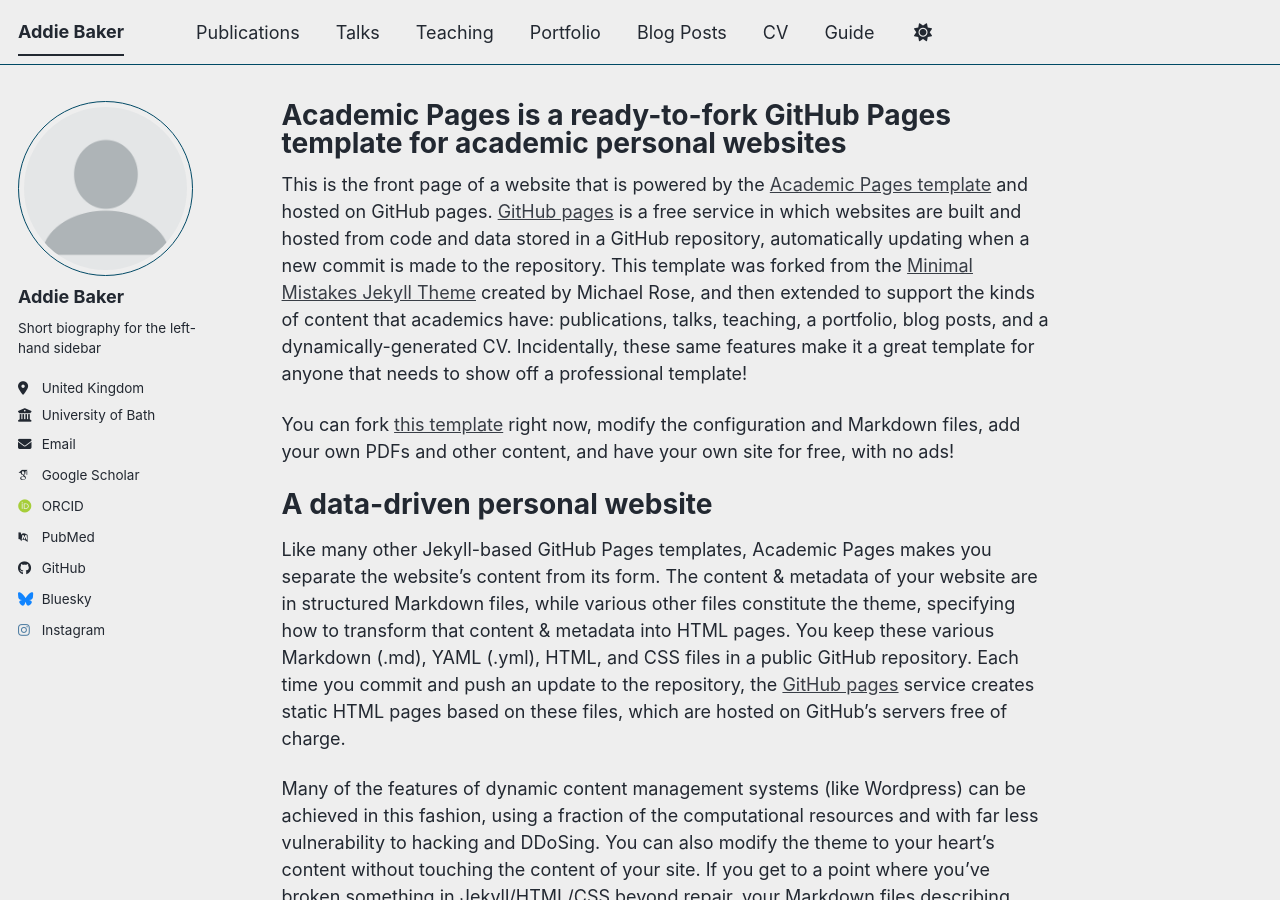
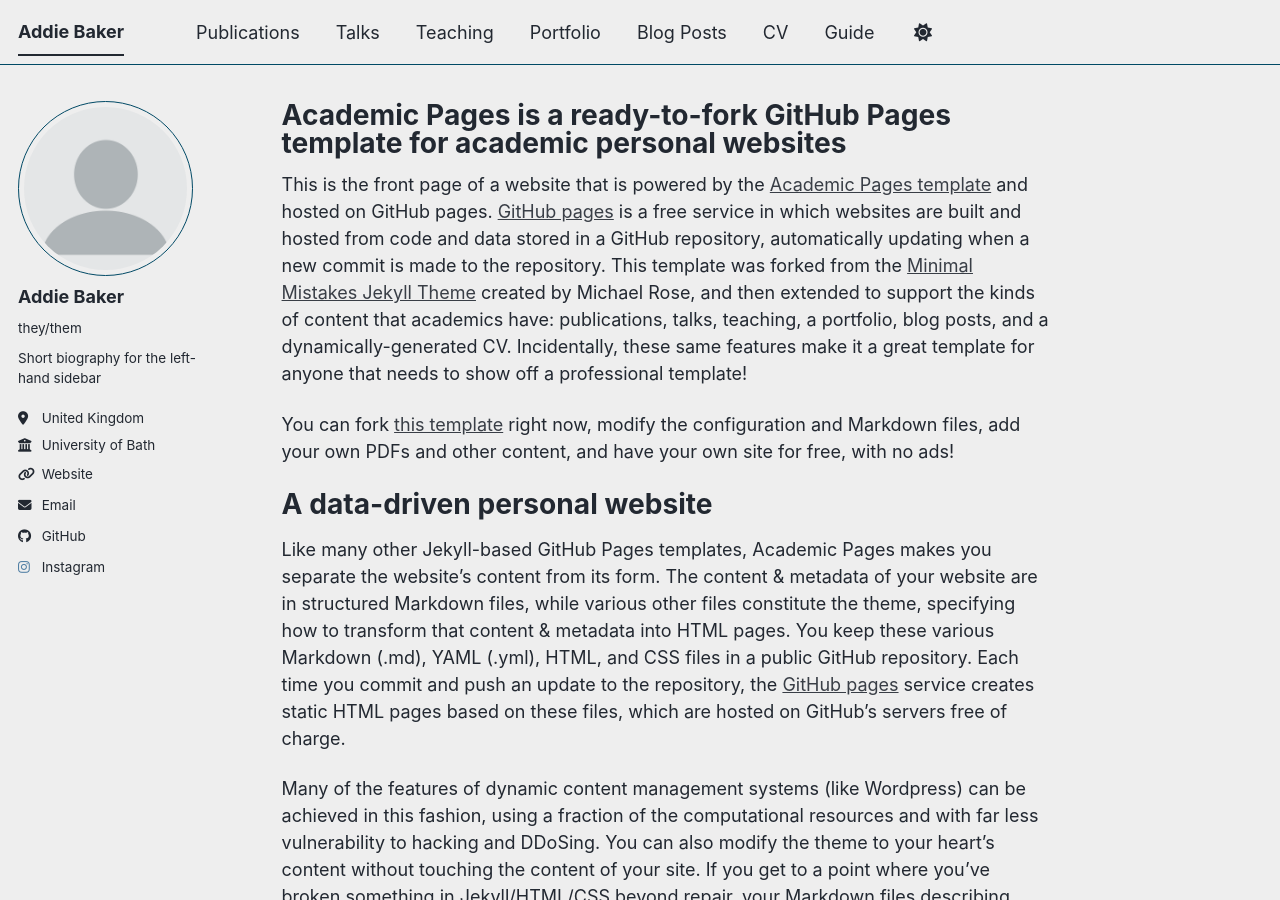
Before and after one commit to addie-02/addie-02.github.io, a Jekyll site: the page built from _pages/about.md, in a window 1280 px wide and 900 px high. Built offline with Jekyll 4.4.1, drawn with Linux system fonts in a browser that asks for light colours; some web fonts are replaced; a script bundle is joined from its source files by our own code; library files that are not in the unit come from our copies; part of the change alters nothing that is shown.

Commit message:
Update _config.yml

```diff
--- a/_config.yml
+++ b/_config.yml
@@ -25,23 +25,23 @@ author:
   # Biographic information
   avatar           : "profile.png"
   name             : "Addie Baker"
-  pronouns         : # example: "they/them"
+  pronouns         : "they/them"
   bio              : "Short biography for the left-hand sidebar"
   location         : "United Kingdom"
   employer         : "University of Bath"
-  uri              : # URL
+  uri              : https://drive.google.com/drive/u/0/folders/1A_bWLimbwzZoQe7_k6dvB2o8eRqiZ_98
   email            : "ab3435@bath.ac.uk"
 
   # Academic websites
   academia         : # URL
   arxiv            : # URL - Update with the correct link to your profile
-  googlescholar    : "https://scholar.google.com/citations?user=PS_CX0AAAAAJ"
+  googlescholar    : # "https://scholar.google.com/citations?user=PS_CX0AAAAAJ"
   inspire-hep      : # URL
   impactstory      : # URL
-  orcid            : "https://orcid.org/yourorcidurl"
+  orcid            : # "https://orcid.org/yourorcidurl"
   semantic         : # URL
   ssrn             : # URL
-  pubmed           : "https://www.ncbi.nlm.nih.gov/pubmed/?term=john+snow"
+  pubmed           : # "https://www.ncbi.nlm.nih.gov/pubmed/?term=john+snow"
   researchgate     : # URL
   scopus           : # URL
   zotero           : # URL
@@ -51,13 +51,13 @@ author:
   bitbucket        : # Username - Update with your username on the site
   codepen          : # Username
   dribbble         : # Username
-  github           : "academicpages"
+  github           : "addie-02"
   kaggle           : # Username
   stackoverflow    : # User number or user number and name (i.e., use "1" or "1/jeff-atwood")
 
   # Social media
   artstation       : # Username
-  bluesky          : "bsky.app" # Replace this with you Bluesky username
+  bluesky          : #"bsky.app" # Replace this with you Bluesky username
   facebook         : # Username
   flickr           : # Username
   foursquare       : # Username
```
